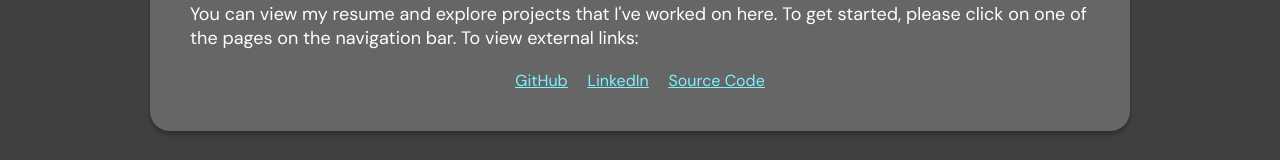
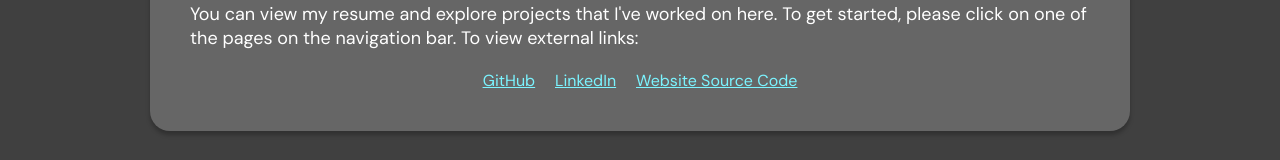
Before and after one commit to Aerondight77/personal-website, a React (Create React App) app in the folder client/: page / in a window 1280 px wide. Shown: the part 576-736 px from the top of the page. Built offline with nearby package versions, Linux system fonts and the light colour scheme.

Commit message:
Updates to Resume section

```diff
--- a/client/src/Home/index.jsx
+++ b/client/src/Home/index.jsx
@@ -15,7 +15,7 @@ const Home = () => {
                 <div className="links">
                     <a href="https://github.com/Aerondight77" target="_blank" rel="noreferrer" className="links">GitHub</a>
                     <a href="https://linkedin.com/in/bailey-ho-22b8041bb/" target="_blank" rel="noreferrer" className="links">LinkedIn</a>
-                    <a href="https://github.com/Aerondight77/personal-website" target="_blank" rel="noreferrer" className="links">Source Code</a>
+                    <a href="https://github.com/Aerondight77/personal-website" target="_blank" rel="noreferrer" className="links">Website Source Code</a>
                 </div>
             </div>
 
--- a/client/src/Resume/index.jsx
+++ b/client/src/Resume/index.jsx
@@ -55,13 +55,13 @@ const Resume = () => {
                 </ul>
 
                 <p className="body-text">Walmart</p>
-                <p className="body-text">Front-End Services TA</p>
+                <p className="body-text">Price Verifier Associate (PVA)</p>
                 <p className="body-text">Stanton, California</p>
                 <p className="body-text">October 2023 - Present</p>
                 <ul className="lists">
-                    <li>Part-time job.</li>
+                    <li>Promoted from Front-End Services TA (part-time) to PVA (full-time)</li>
                     <li>Assisted customers with financial services such as money orders, sending money, paying bills, etc, as well as checking out customer's items (cashier).</li>
-                    <li>Other jobs include: zoning, go-backs, top-stock.</li>
+                    <li>Managed vault contents (adding checks, deposit and withdrawal, etc.)</li>
                     <li>Monitored the self-checkout and checked receipts to prevent the loss of assets.</li>
                     <li>Assisted customers with items in the lockups.</li>
                 </ul>
```
